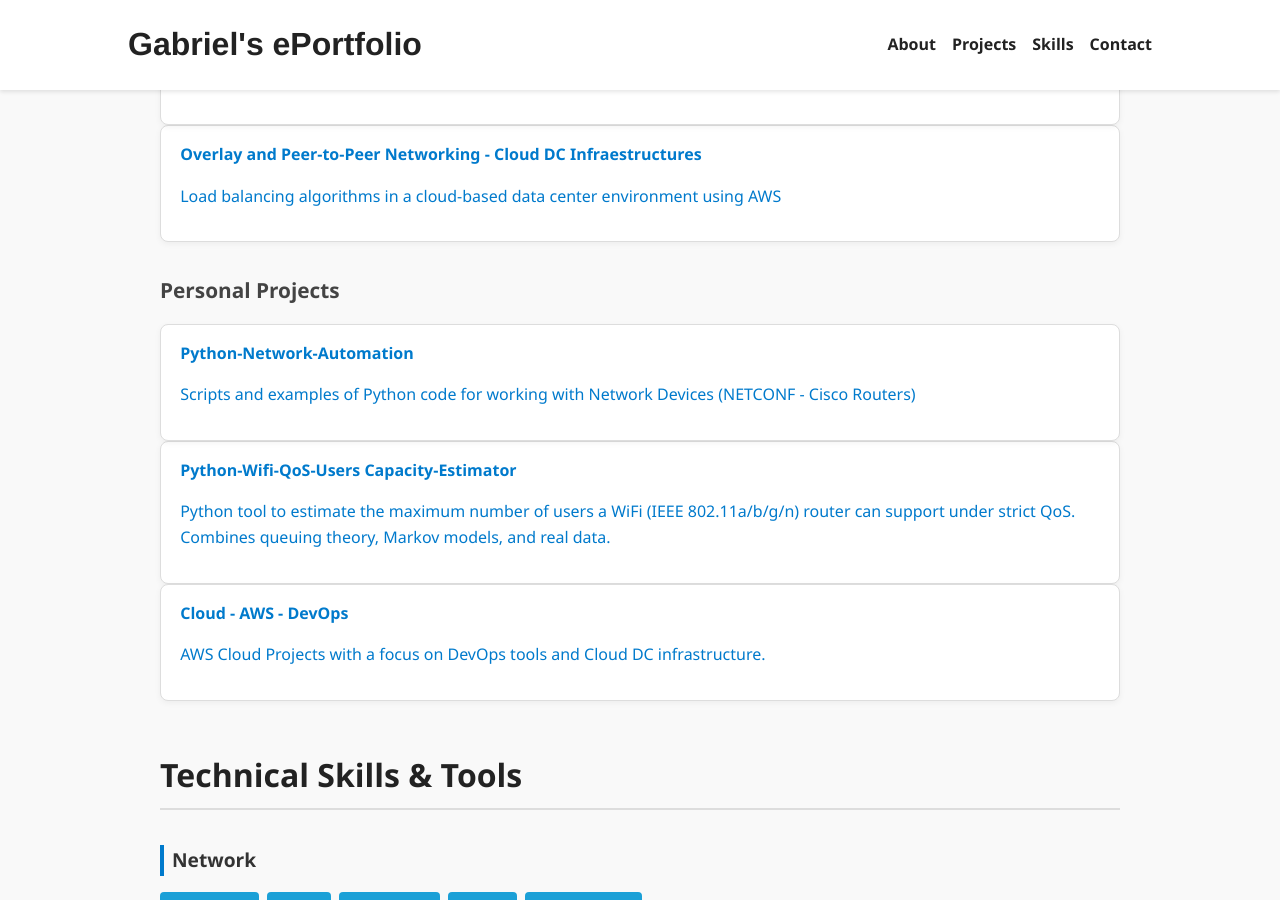
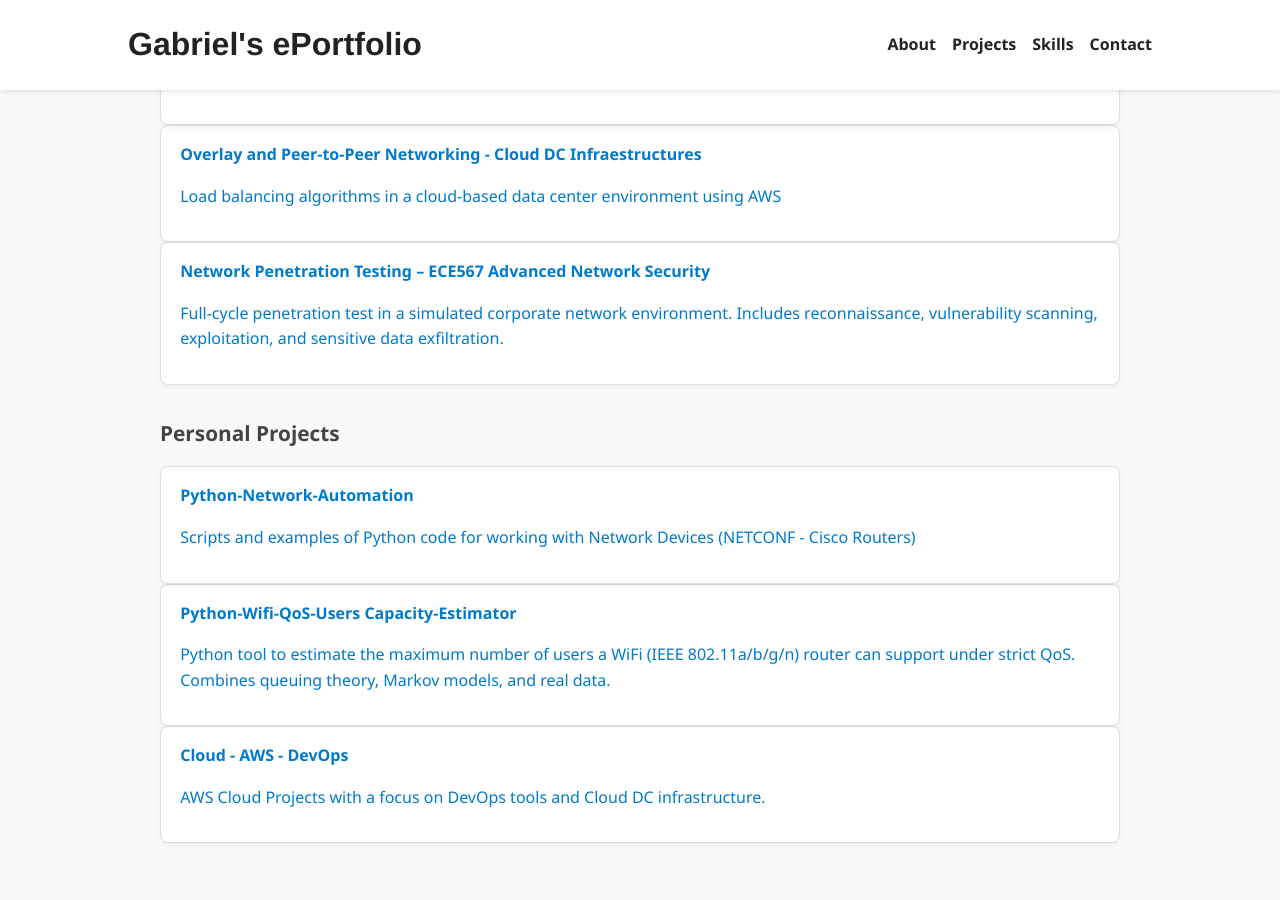
Before and after one commit to GabrielNetSec/GabrielNetSec.github.io, a Jekyll site: the page index.html, which Jekyll copies as it is, in a window 1280 px wide and 900 px high, scrolled down 1947 px. Built offline with Jekyll 4.4.1, drawn with Linux system fonts in a browser that asks for light colours.

Commit message:
Update index.html

```diff
--- a/index.html
+++ b/index.html
@@ -113,6 +113,11 @@
     </div>
   </div>
 
+  <div class="project-card">
+      <h4>Network Penetration Testing – ECE567 Advanced Network Security</h4>
+      <p><a href="https://github.com/GabrielNetSec/Pentesting-Red-Team/tree/main/ECE567-Adv-Network-security" target="_blank">
+      Full-cycle penetration test in a simulated corporate network environment. Includes reconnaissance, vulnerability scanning, exploitation, and sensitive data exfiltration.</a></p>
+  </div>
 
   <h3>Personal Projects</h3>
   <div class="project-grid">
```
